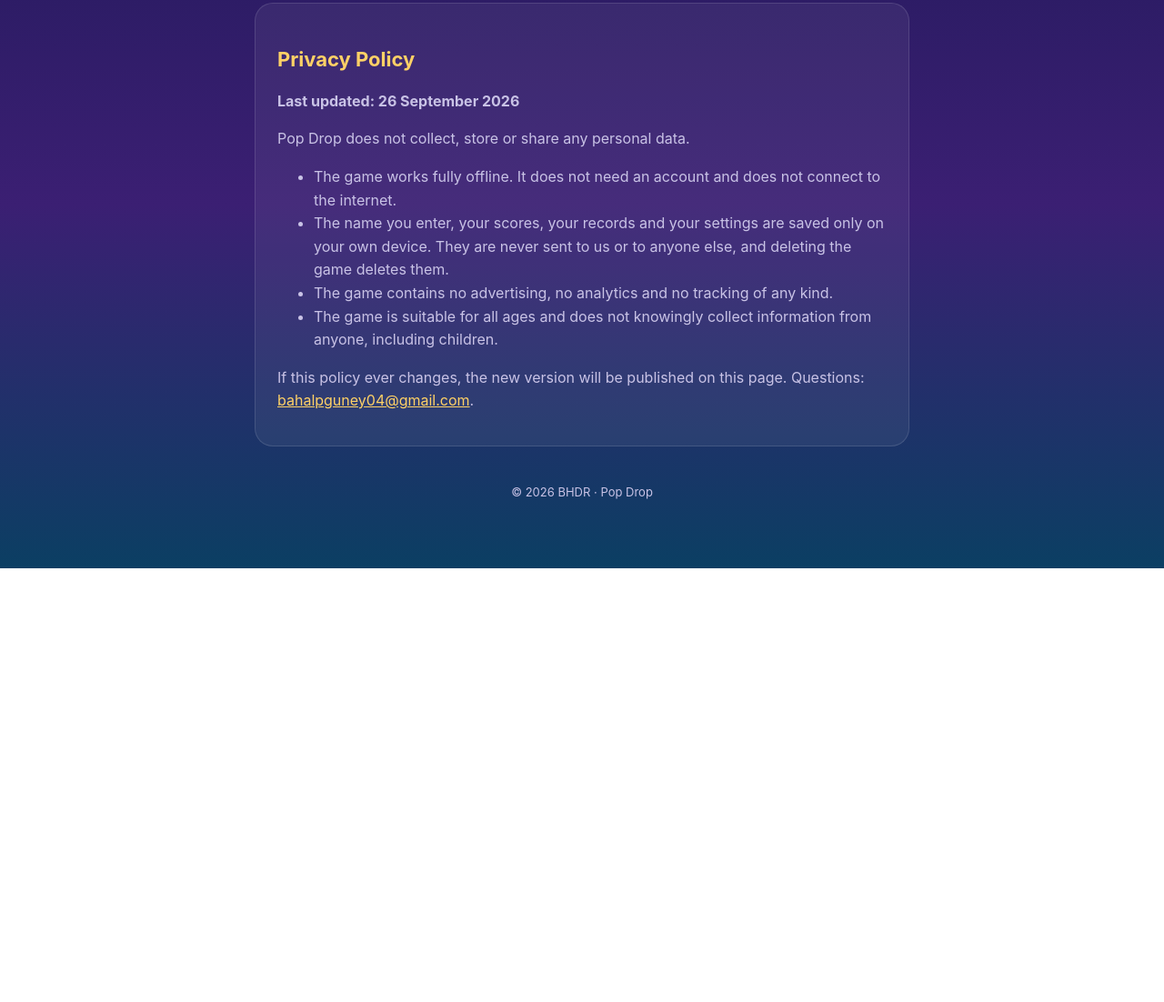
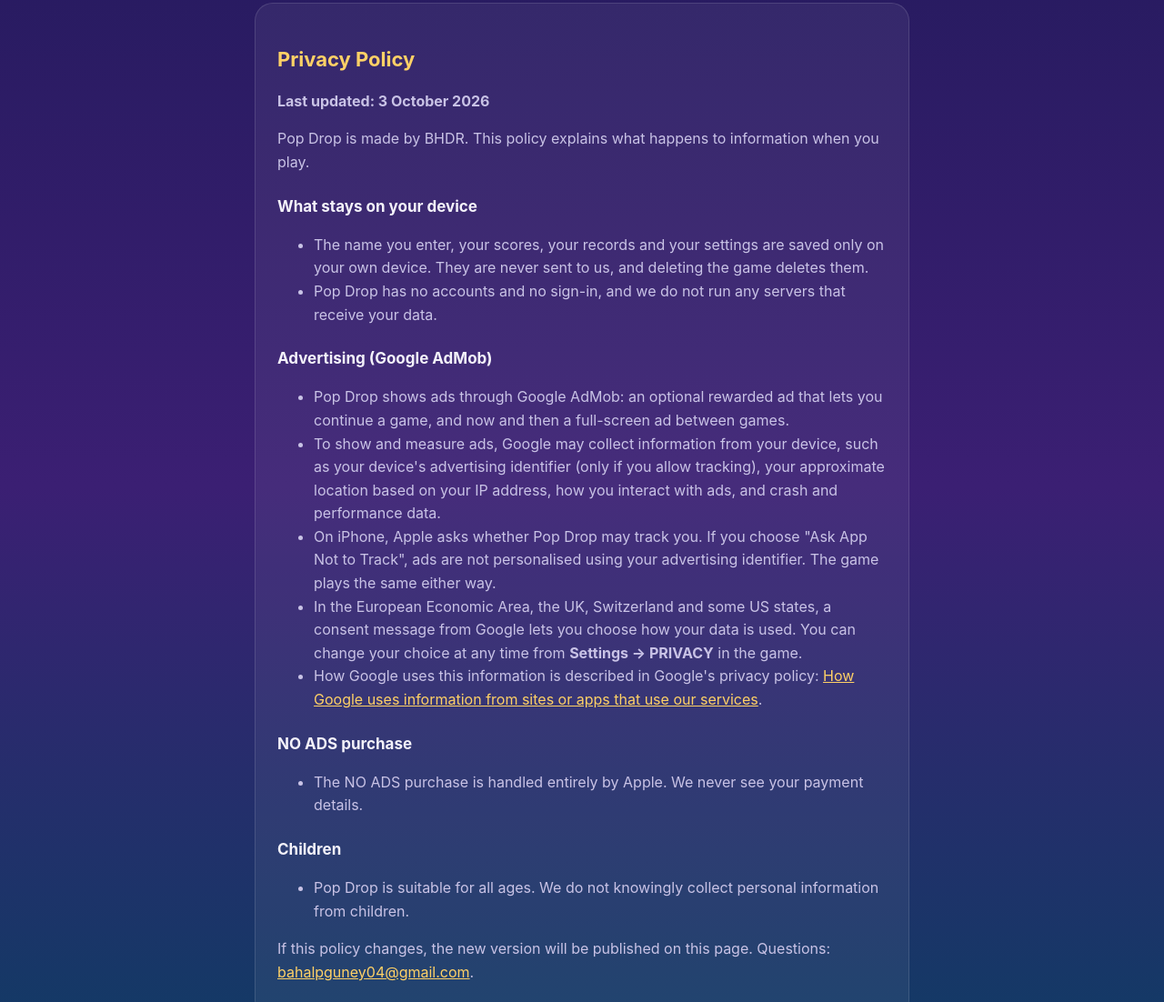
Before and after one commit to bahalpguney04-byte/bahalpguney04-byte.github.io, a plain HTML site: page privacy.html in a window 1280 px wide. Shown: the part 175-1277 px from the top of the page at 91% size. Before the commit the page ends 800 px from the top, so only its background shows below. Drawn offline with Linux system fonts and the light colour scheme.

Commit message:
Privacy policy: Google AdMob ads, consent and the NO ADS purchase

```diff
--- a/privacy.html
+++ b/privacy.html
@@ -28,17 +28,44 @@
 
   <div class="card" id="privacy">
     <h2>Privacy Policy</h2>
-    <p><strong>Last updated: 26 September 2026</strong></p>
-    <p>Pop Drop does not collect, store or share any personal data.</p>
+    <p><strong>Last updated: 3 October 2026</strong></p>
+    <p>Pop Drop is made by BHDR. This policy explains what happens to information when you play.</p>
+
+    <h3>What stays on your device</h3>
     <ul>
-      <li>The game works fully offline. It does not need an account and does not connect to the internet.</li>
       <li>The name you enter, your scores, your records and your settings are saved only on your own device. They are
-        never sent to us or to anyone else, and deleting the game deletes them.</li>
-      <li>The game contains no advertising, no analytics and no tracking of any kind.</li>
-      <li>The game is suitable for all ages and does not knowingly collect information from anyone, including
-        children.</li>
+        never sent to us, and deleting the game deletes them.</li>
+      <li>Pop Drop has no accounts and no sign-in, and we do not run any servers that receive your data.</li>
     </ul>
-    <p>If this policy ever changes, the new version will be published on this page. Questions:
+
+    <h3>Advertising (Google AdMob)</h3>
+    <ul>
+      <li>Pop Drop shows ads through Google AdMob: an optional rewarded ad that lets you continue a game, and now and
+        then a full-screen ad between games.</li>
+      <li>To show and measure ads, Google may collect information from your device, such as your device's advertising
+        identifier (only if you allow tracking), your approximate location based on your IP address, how you interact
+        with ads, and crash and performance data.</li>
+      <li>On iPhone, Apple asks whether Pop Drop may track you. If you choose "Ask App Not to Track", ads are not
+        personalised using your advertising identifier. The game plays the same either way.</li>
+      <li>In the European Economic Area, the UK, Switzerland and some US states, a consent message from Google lets you
+        choose how your data is used. You can change your choice at any time from <strong>Settings → PRIVACY</strong>
+        in the game.</li>
+      <li>How Google uses this information is described in Google's privacy policy:
+        <a href="https://policies.google.com/technologies/partner-sites">How Google uses information from sites or apps
+        that use our services</a>.</li>
+    </ul>
+
+    <h3>NO ADS purchase</h3>
+    <ul>
+      <li>The NO ADS purchase is handled entirely by Apple. We never see your payment details.</li>
+    </ul>
+
+    <h3>Children</h3>
+    <ul>
+      <li>Pop Drop is suitable for all ages. We do not knowingly collect personal information from children.</li>
+    </ul>
+
+    <p>If this policy changes, the new version will be published on this page. Questions:
       <a href="mailto:bahalpguney04@gmail.com">bahalpguney04@gmail.com</a>.</p>
   </div>
 
```
